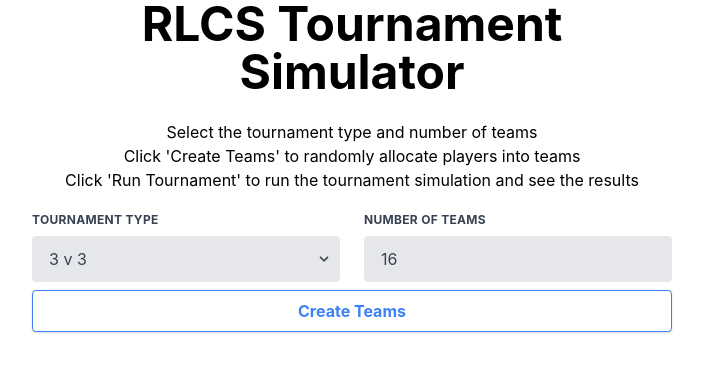
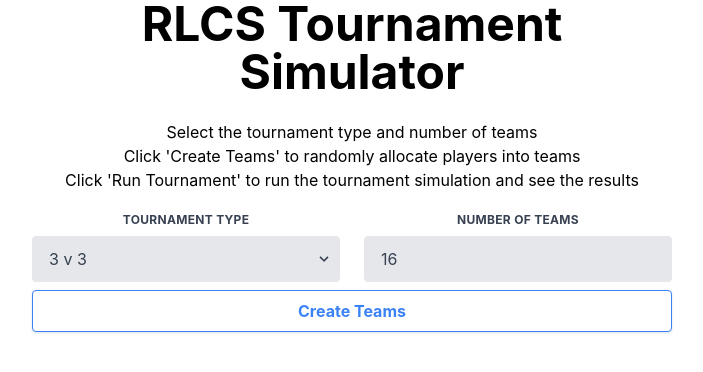
Before and after one commit to alexmitchelldev/rlcs-tournament-react, a React (Create React App) app: page / in a window 1280 px wide. Shown: the top 372 px of the page, without its empty margins (288-991 px from the left). Built offline with nearby package versions, Linux system fonts and the light colour scheme.

Commit message:
Center form field labels

```diff
--- a/src/components/SetupTournament.js
+++ b/src/components/SetupTournament.js
@@ -10,7 +10,7 @@
         }}
         id="setup-tournament"
       >
-        <div className="flex flex-wrap -mx-3 mb-2">
+        <div className="flex flex-wrap -mx-3 mb-2 text-center">
           <div className="w-full md:w-1/2 px-3 mb-6 md:mb-0">
             <label
               className="block uppercase tracking-wide text-gray-700 text-xs font-bold mb-2"
```
